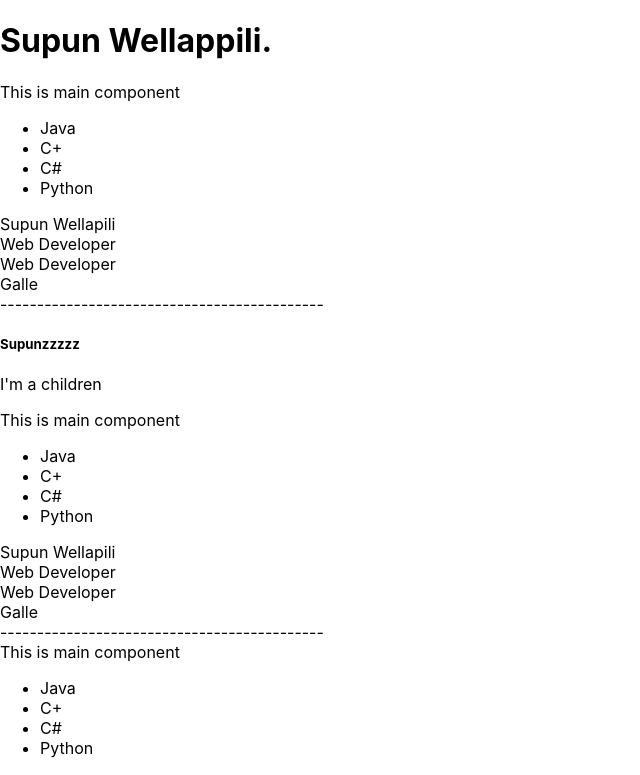
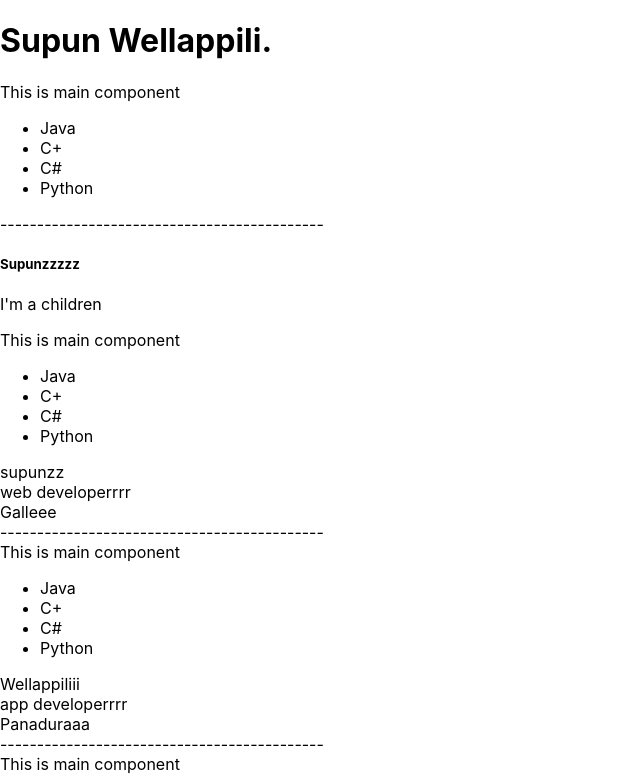
Before and after one commit to SupunWellappili/ReactJS_Learning, a React (Create React App) app in the folder yt-react-tutorial/: page / in a window 1280 px wide. Shown: the top 775 px of the page, without its empty margins (0-640 px from the left). Built offline with nearby package versions, Linux system fonts and the light colour scheme.

Commit message:
Manual para metar with components

```diff
--- a/yt-react-tutorial/src/App.js
+++ b/yt-react-tutorial/src/App.js
@@ -12,7 +12,8 @@ function App() {
         <p>I'm a children</p>
       </Main>
 
-      <Main />
+      <Main name='supunzz' city='Galleee' position='web developerrrr' />
+      <Main name='Wellappiliii' city='Panaduraaa' position='app developerrrr' />
       <Main />
       <Main />
       <Main />
--- a/yt-react-tutorial/src/Componets/Main.js
+++ b/yt-react-tutorial/src/Componets/Main.js
@@ -1,3 +1,4 @@
+/*
 const name = "Supun Wellapili";
 const position = "Web Developer";
 
@@ -5,12 +6,16 @@ const myObj = {
   // create object
   name: `${name}`,
   position: `${position}`,
-  city : "Galle",
+  city: "Galle",
 };
+*/
 
-function Main(props) {
 
-  const { city } = myObj; //Object Destructing
+// function Main(props) {
+function Main({ children, name,city, position }) {
+  //   console.log(props);
+
+  //const { city } = myObj; //Object Destructing
 
   return (
     <div>
@@ -22,11 +27,12 @@ function Main(props) {
         <li>Python</li>
       </ul>
       <div>{name}</div>
-      <div>{myObj.position}</div>
+      {/* <div>{myObj.position}</div> */}
       <div>{position}</div>
       <div>{city}</div>
       <div>--------------------------------------------</div>
-      {props.children}
+      {/* {props.children} */}
+      {children}
     </div>
   );
 }
```
